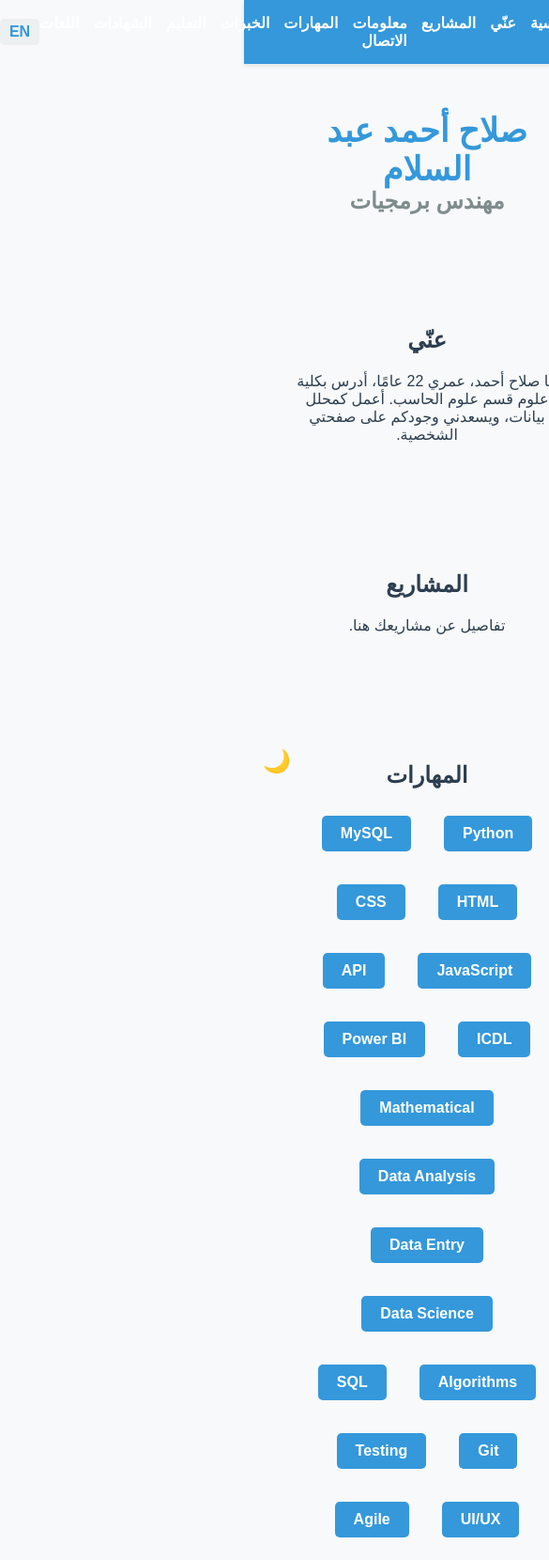
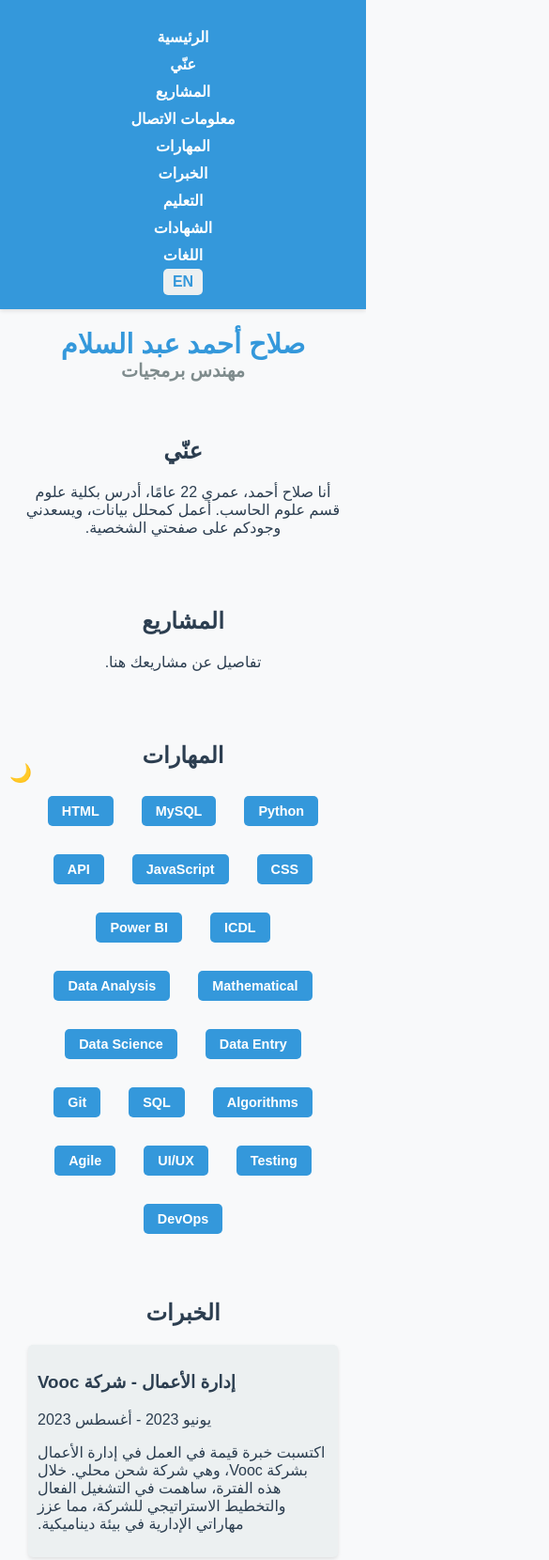
Before and after one commit to salahahmed22/salahahmed22.github.io, a plain HTML site: page index.html in a window 390 px wide. Shown: the top 1660 px of the page at 94% size, 585 px wide, since content can reach past the window. Drawn offline with Linux system fonts and the light colour scheme.

Commit message:
Update index.html
Signed-off-by: salahahmed22 <salahahmed2342003s@gmail.com>

```diff
--- a/index.html
+++ b/index.html
@@ -200,6 +200,54 @@
         }
         body.dark-mode #contactForm input::placeholder, body.dark-mode #contactForm textarea::placeholder {
             color: #bdc3c7;
+        }
+        /* Responsive Design */
+        @media (max-width: 768px) {
+            header {
+                flex-direction: column;
+                text-align: center;
+            }
+            nav ul {
+                flex-direction: column;
+                margin-top: 10px;
+            }
+            nav ul li {
+                margin: 5px 0;
+            }
+            section {
+                padding: 20px;
+            }
+            #name {
+                font-size: 1.8em;
+            }
+            #profession {
+                font-size: 1.2em;
+            }
+            .skills {
+                gap: 10px;
+            }
+            .skills .skill {
+                padding: 8px 15px;
+                font-size: 0.9em;
+            }
+            .profile-img {
+                width: 120px;
+                height: 120px;
+            }
+            .experience-list, .education-list, .certifications-list, .languages-list {
+                padding: 0 10px;
+            }
+            .experience-item, .education-item, .certification-item {
+                padding: 10px;
+            }
+            #contactForm input, #contactForm textarea {
+                padding: 8px;
+            }
+            .theme-toggle {
+                bottom: 10px;
+                left: 10px;
+                font-size: 1.2em;
+            }
         }
     </style>
     <link rel="stylesheet" href="https://cdnjs.cloudflare.com/ajax/libs/font-awesome/6.0.0-beta3/css/all.min.css">
```
